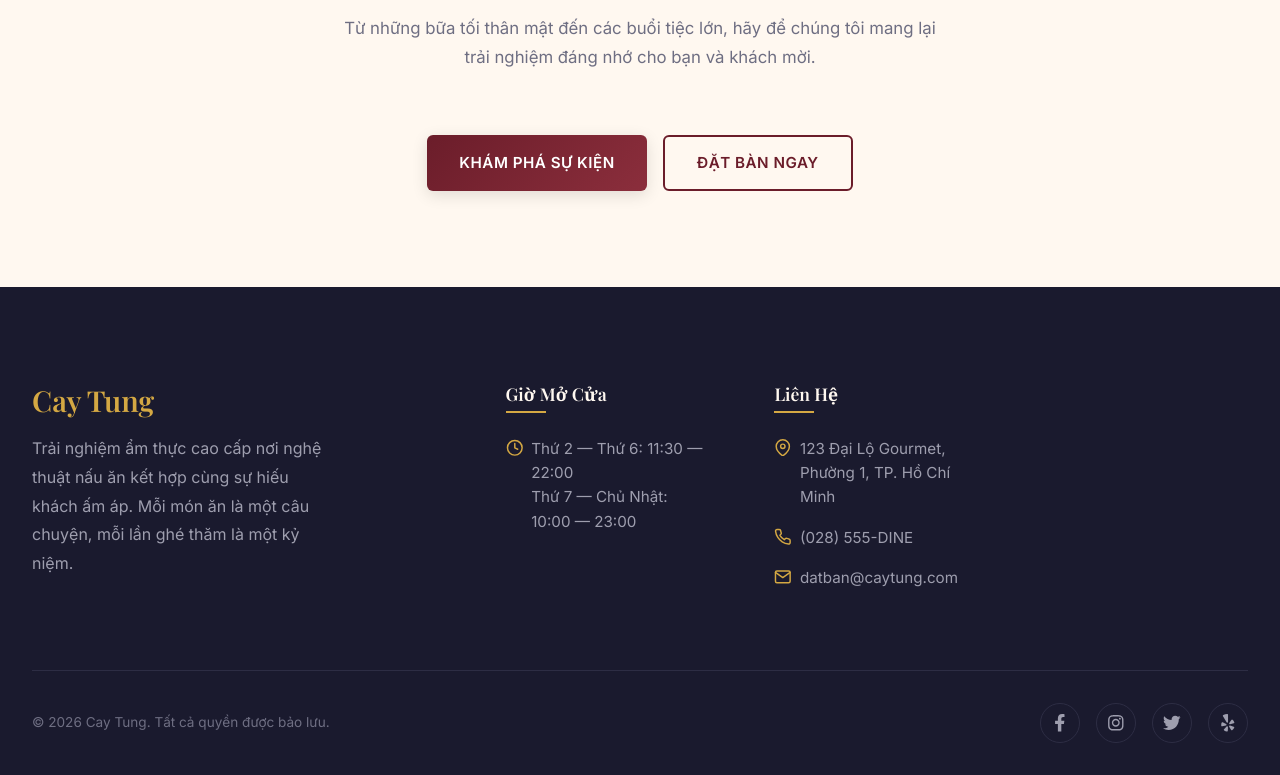
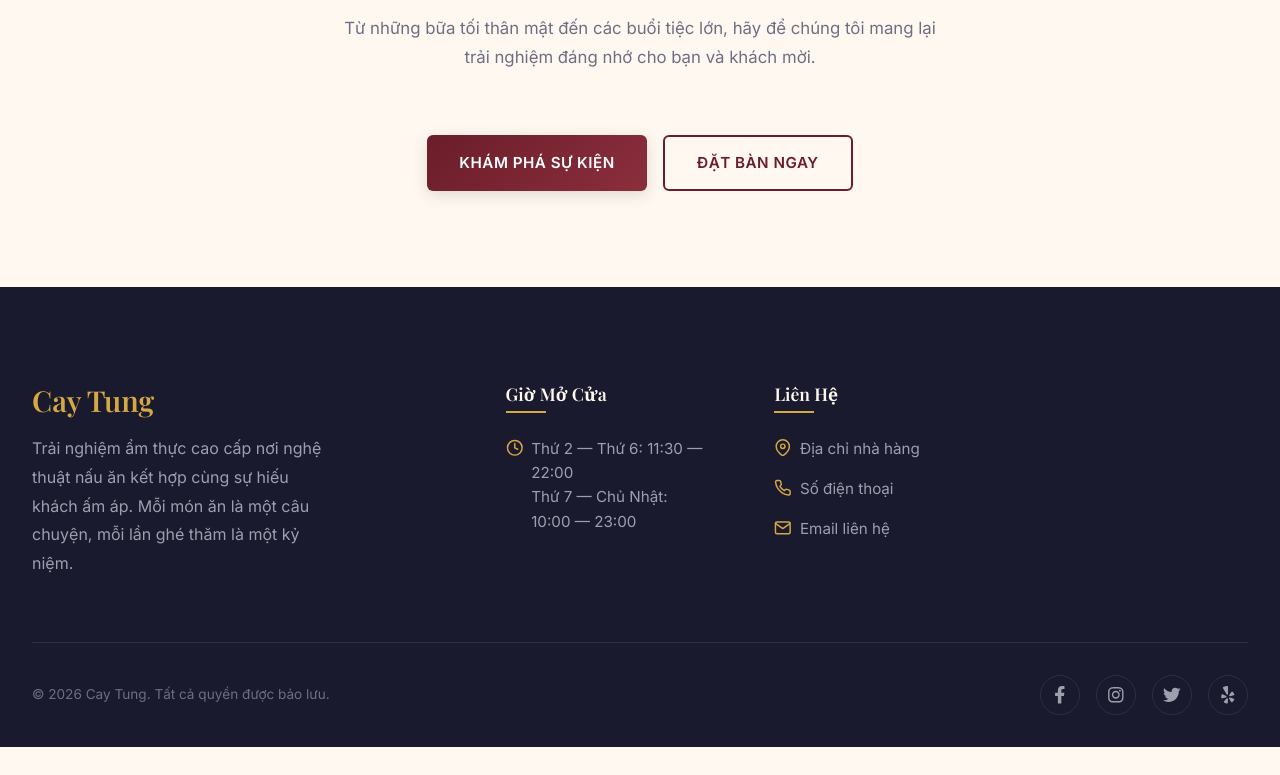
Before and after one commit to nhankun2006/restaurant-web, a Next.js app in the folder frontend/: page / in a window 1280 px wide. Shown: the part 3291-4066 px from the top of the page. After the commit the page ends 4038 px from the top, so only its background shows below. Built offline with nearby package versions, Linux system fonts and the light colour scheme; no server answers; a web font is replaced by a local one.

Commit message:
feat: add .env and template restaurant info

```diff
--- a/frontend/src/components/Footer.jsx
+++ b/frontend/src/components/Footer.jsx
@@ -32,15 +32,15 @@ function Footer() {
                         <h4 className="footer__heading">Liên Hệ</h4>
                         <div className="footer__contact-item">
                             <FiMapPin className="footer__contact-icon" />
-                            <span>123 Đại Lộ Gourmet, Phường 1, TP. Hồ Chí Minh</span>
+                            <span>{process.env.NEXT_PUBLIC_RESTAURANT_ADDRESS}</span>
                         </div>
                         <div className="footer__contact-item">
                             <FiPhone className="footer__contact-icon" />
-                            <span>(028) 555-DINE</span>
+                            <span>{process.env.NEXT_PUBLIC_RESTAURANT_PHONE}</span>
                         </div>
                         <div className="footer__contact-item">
                             <FiMail className="footer__contact-icon" />
-                            <span>datban@caytung.com</span>
+                            <span>{process.env.NEXT_PUBLIC_RESTAURANT_EMAIL}</span>
                         </div>
                     </div>
                 </div>
```
Also changed, not shown: 2 other files (tests, documents, lock files or other folders).
